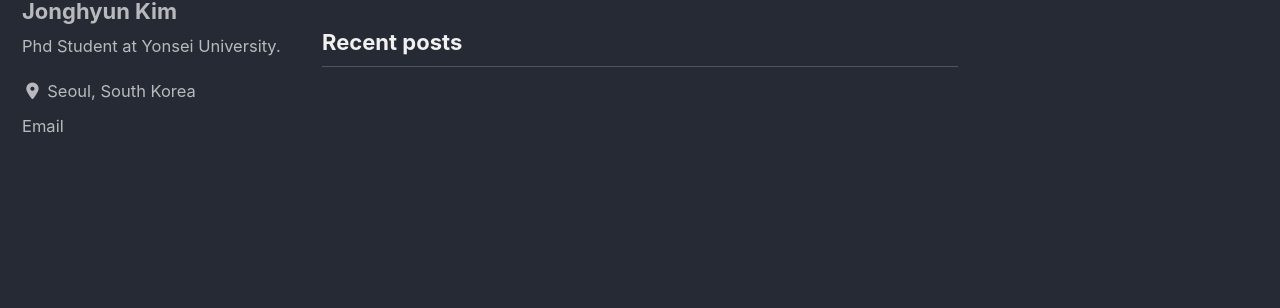
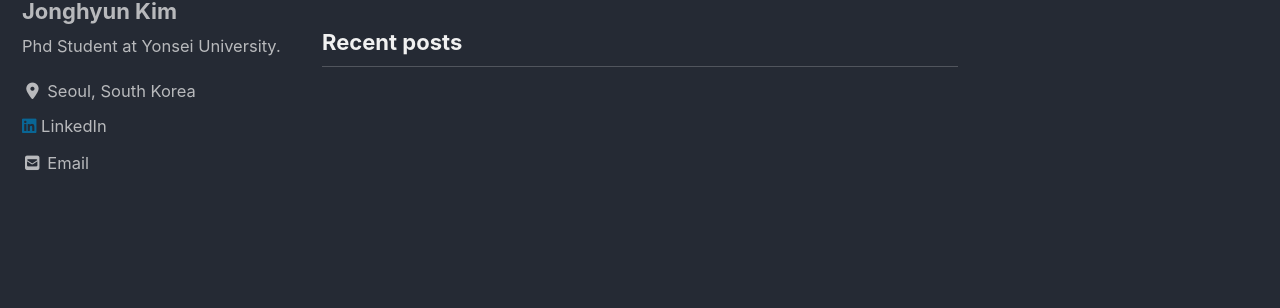
Before and after one commit to jjhkiim/jjhkiim.github.io, a Jekyll site: the page built from index.html, in a window 1280 px wide. Shown: the part 113-421 px from the top of the page. Built offline with Jekyll 4.4.1, drawn with Linux system fonts in a browser that asks for light colours; cached includes are drawn as plain includes; nearby versions of some CDN libraries; the list of posts is cut into pages by our own code.

Commit message:
Update _config.yml

```diff
--- a/_config.yml
+++ b/_config.yml
@@ -111,17 +111,17 @@ author:
   avatar           : # path of avatar image, e.g. "/assets/images/bio-photo.jpg"
   bio              : "Phd Student at Yonsei University."
   location         : "Seoul, South Korea"
-  email            :
+  email            : "jonghyun.kim@yonsei.ac.kr"
   links:
     - label: "Email"
-      icon: "jonghyun.kim@yonsei.ac.kr"
-      url: mailto:jonghyun.kim@yonsei.ac.kr
+      icon: "fas fa-envelope-open-text"
+      # url: mailto:jonghyun.kim@yonsei.ac.kr
     - label: "Website"
       icon: "fas fa-fw fa-link"
       # url: "https://your-website.com"
-    - label: "Twitter"
-      icon: "fab fa-fw fa-twitter-square"
-      # url: "https://twitter.com/"
+    - label: "LinkedIn"
+      icon: "fab fa-linkedin"
+      url: "https://linkedin.com/in/jjhkiim/"
     - label: "Facebook"
       icon: "fab fa-fw fa-facebook-square"
       # url: "https://facebook.com/"
```
